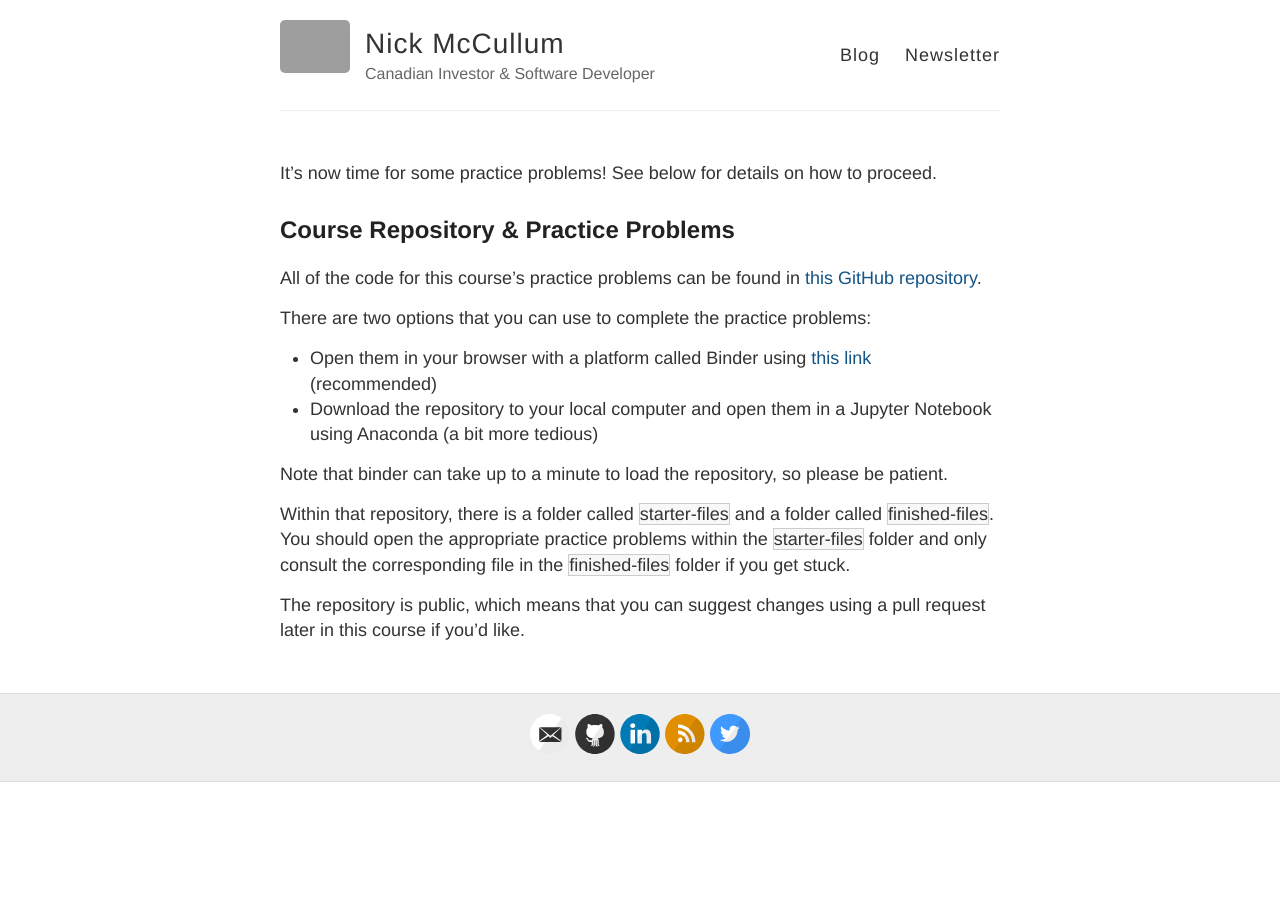
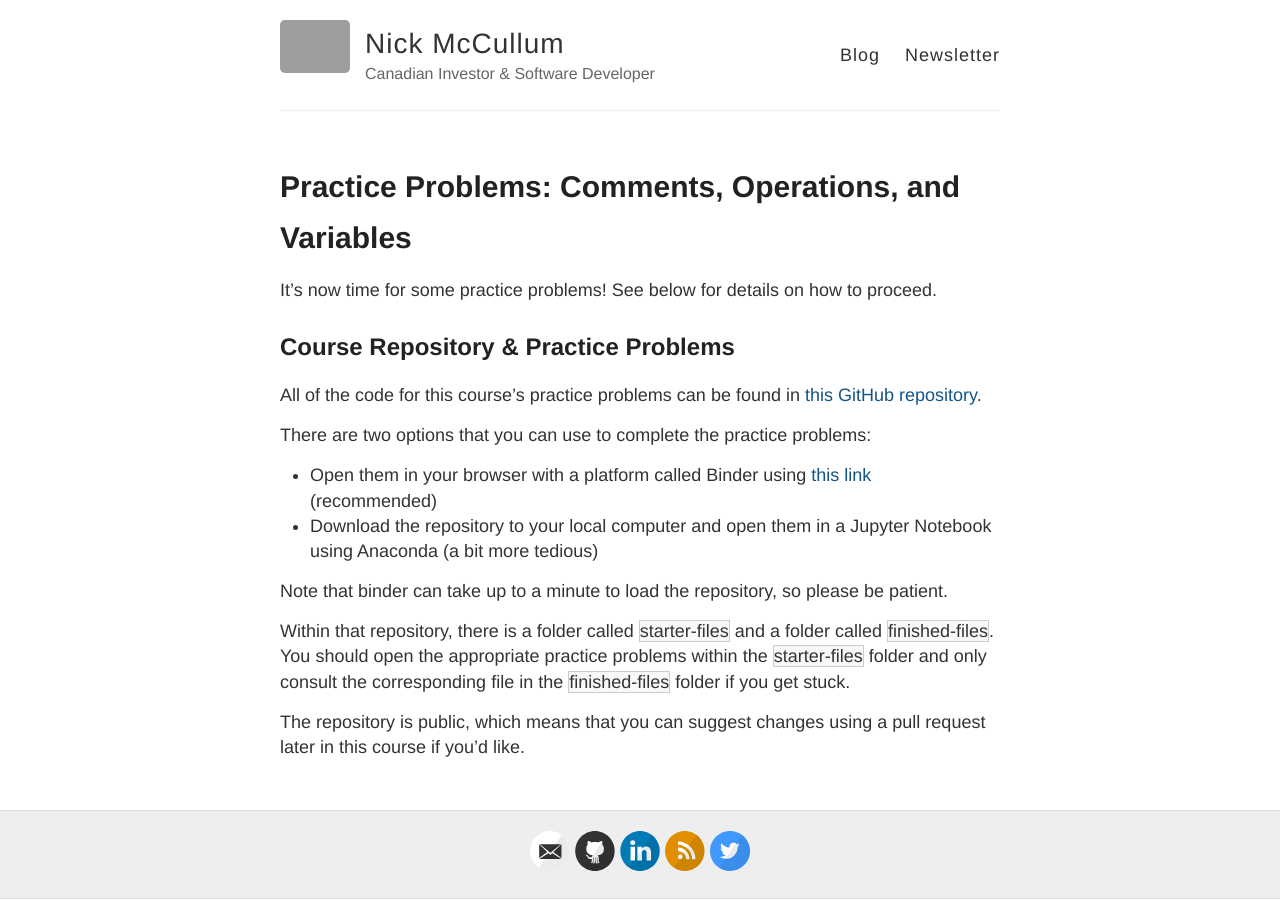
Before and after one commit to rosyberti/website, a Jekyll site: the page built from python-course/comments-operations-variables-practice-problems.md, in a window 1280 px wide. Built offline with Jekyll 4.4.1, drawn with Linux system fonts in a browser that asks for light colours; our own code applies the rules of GitHub Pages for plain Markdown files; grey boxes are pictures that could not be loaded.

Commit message:
fixed title

```diff
--- a/python-course/comments-operations-variables-practice-problems.md
+++ b/python-course/comments-operations-variables-practice-problems.md
@@ -1,6 +1,6 @@
 ---
 layout: page
-title: Practice Problems: Comments, Operations, and Variables
+title: 'Practice Problems: Comments, Operations, and Variables'
 ---
 
 It's now time for some practice problems! See below for details on how to proceed.
```
